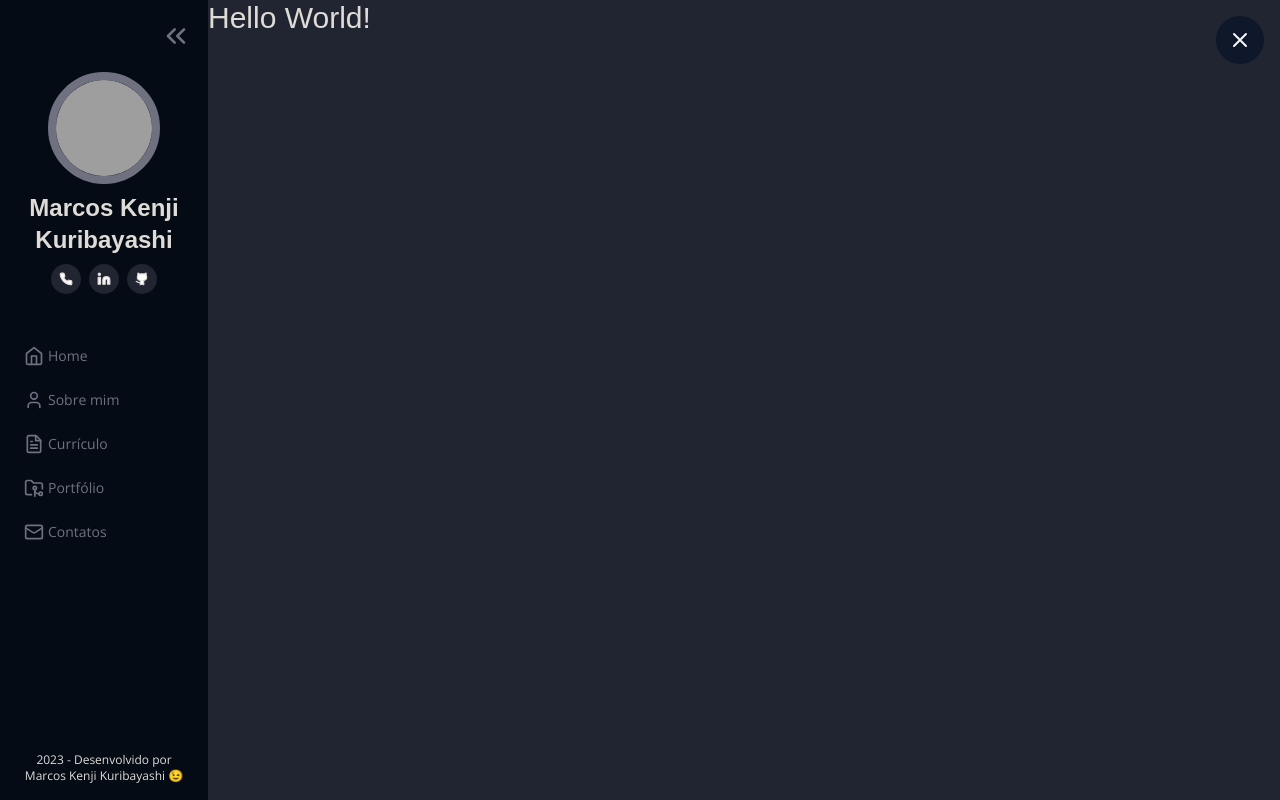
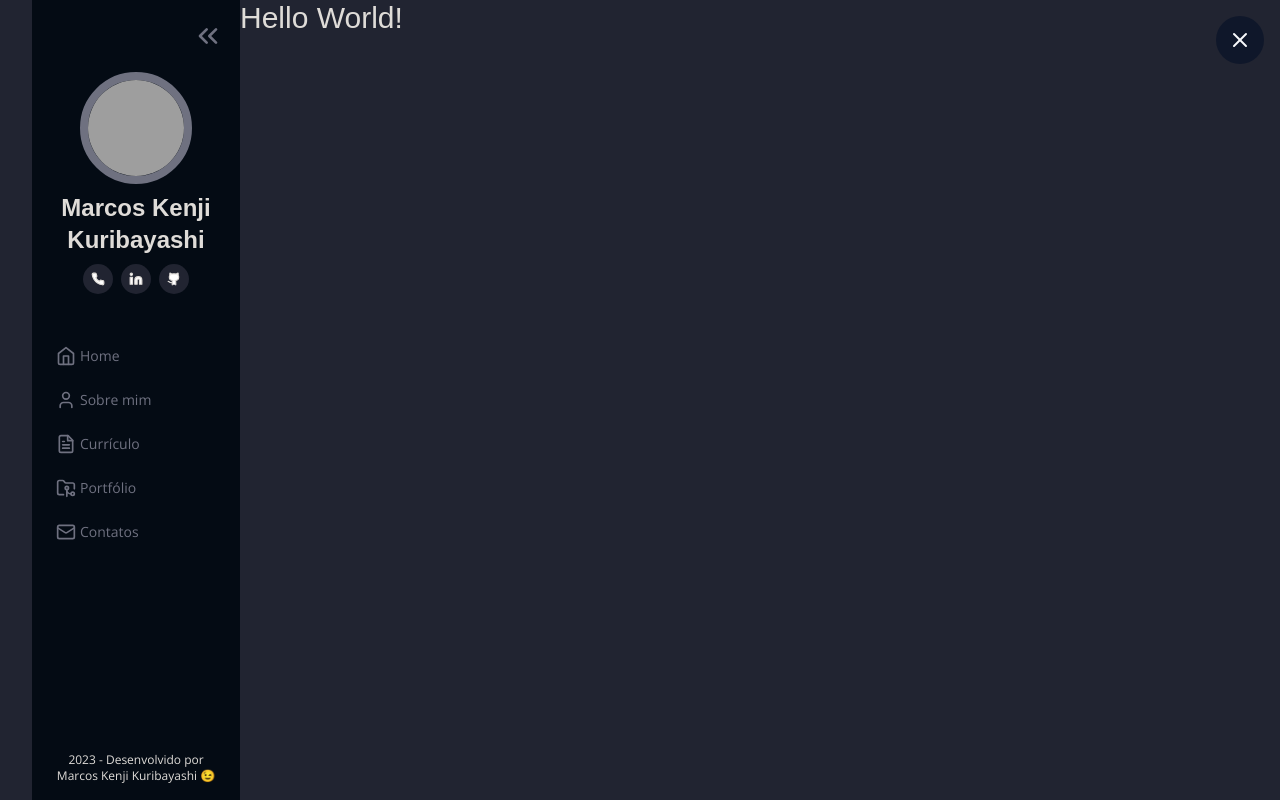
Before and after one commit to kenmarcos/my-website, a Next.js app: page / in a window 1280 px wide. Built offline with nearby package versions, Linux system fonts and the light colour scheme; grey boxes are pictures that could not be loaded.

Commit message:
style: add container to layout

```diff
--- a/src/app/layout.tsx
+++ b/src/app/layout.tsx
@@ -18,7 +18,7 @@ export default function RootLayout({
   return (
     <html lang="pt-BR">
       <body className={openSans.className}>
-        <div className="relative md:flex">
+        <div className="container relative md:flex">
           <Sidebar />
 
           <main className="md:flex-1">{children}</main>
```
